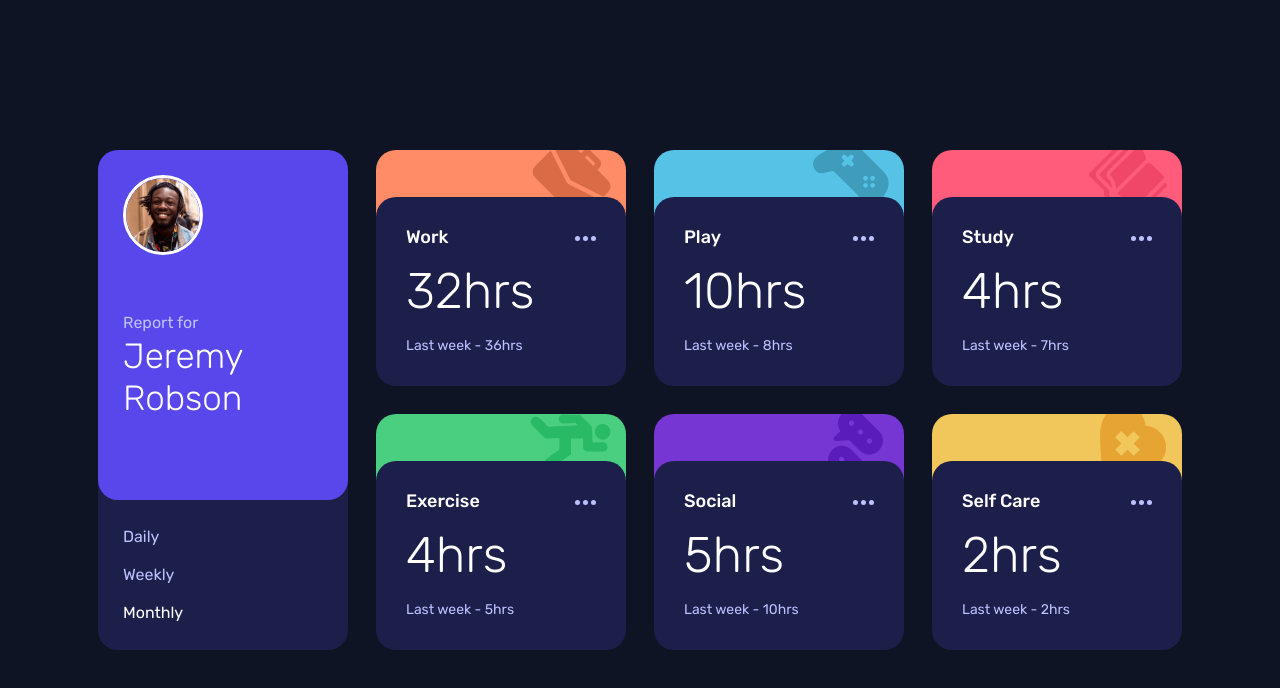
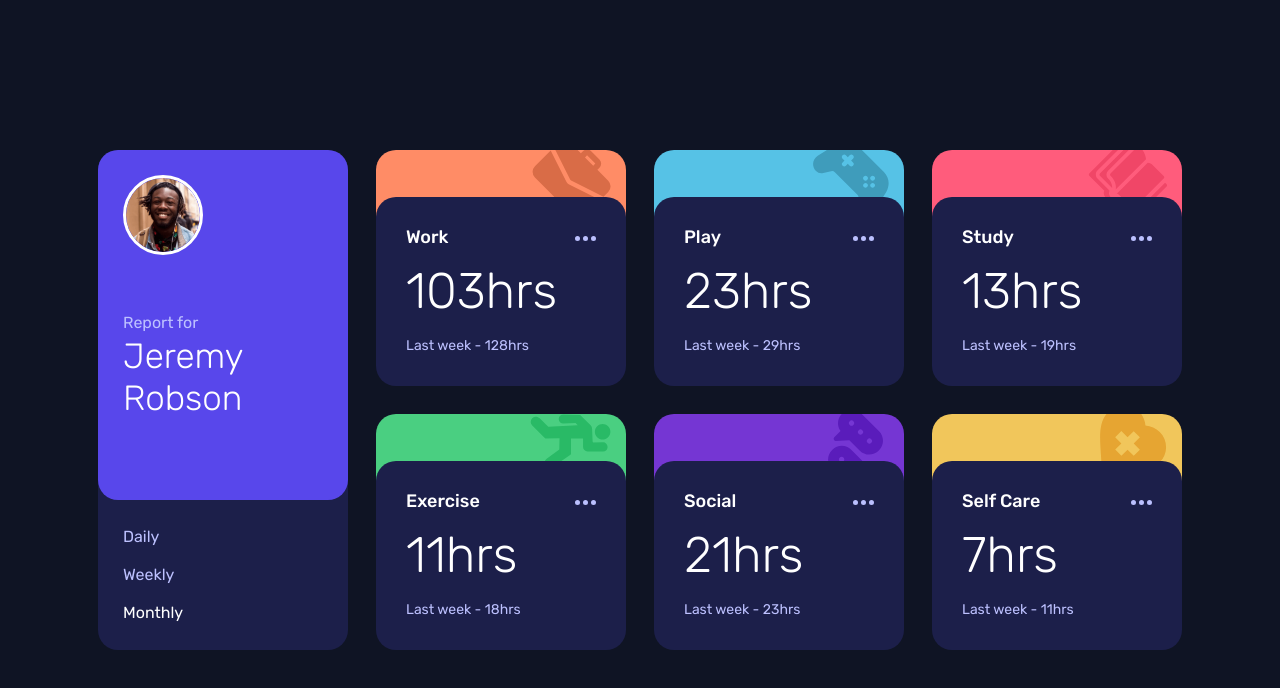
Before and after one commit to a-zajonc/time-tracking-dashboard, a React (Create React App) app: page / in a window 1280 px wide. Shown: the top 688 px of the page. Built offline with nearby package versions, Linux system fonts and the light colour scheme.

Commit message:
Add Rendering Daily Weekly and Monthly Data

```diff
--- a/src/components/ActivityBox/index.js
+++ b/src/components/ActivityBox/index.js
@@ -1,12 +1,35 @@
 import { GridItem, Box, Heading, Img, Text } from "@chakra-ui/react";
 import ellipsis from "./icon-ellipsis.svg";
+import data from "../data.json";
+
+function getCurrentPeriodValue(period, index) {
+  if (period === "daily") {
+    return data[index].timeframes.daily.current;
+  }
+  if (period === "monthly") {
+    return data[index].timeframes.monthly.current;
+  } else {
+    return data[index].timeframes.weekly.current;
+  }
+}
+
+function getPreviousPeriodValue(period, index) {
+  if (period === "daily") {
+    return data[index].timeframes.daily.previous;
+  }
+  if (period === "monthly") {
+    return data[index].timeframes.monthly.previous;
+  } else {
+    return data[index].timeframes.weekly.previous;
+  }
+}
 
 export function ActivityBox({
   backgroundColor,
   icon,
   activityName,
-  hoursNumber,
-  hoursNumberLastWeek,
+  period,
+  index,
 }) {
   return (
     <GridItem
@@ -43,10 +66,10 @@ export function ActivityBox({
           <Img src={ellipsis} alt="Ellipsis" />
         </Box>
         <Text fontSize="50px" color="white" fontWeight="300" pt="10gpx">
-          {hoursNumber}hrs
+          {getCurrentPeriodValue(period, index)}hrs
         </Text>
         <Text color="#BDC1FF" fontSize="14px">
-          Last week - {hoursNumberLastWeek}hrs
+          Last week - {getPreviousPeriodValue(period, index)}hrs
         </Text>
       </Box>
     </GridItem>
--- a/src/components/Exercise/index.js
+++ b/src/components/Exercise/index.js
@@ -2,14 +2,14 @@ import { ActivityBox } from "../ActivityBox";
 import icon from "./icon-exercise.svg";
 import data from "../data.json";
 
-export function Exercise() {
+export function Exercise({ index, period }) {
   return (
     <ActivityBox
       backgroundColor="#4ACF81"
       icon={icon}
-      activityName="Exercise"
-      hoursNumber={data[3].timeframes.weekly.current}
-      hoursNumberLastWeek={data[3].timeframes.weekly.previous}
+      activityName={data[index].title}
+      period={period}
+      index={index}
     />
   );
 }
--- a/src/components/Play/index.js
+++ b/src/components/Play/index.js
@@ -2,14 +2,14 @@ import { ActivityBox } from "../ActivityBox";
 import icon from "./icon-play.svg";
 import data from "../data.json";
 
-export function Play() {
+export function Play({ index, period }) {
   return (
     <ActivityBox
       backgroundColor="#56C2E6"
       icon={icon}
-      activityName="Play"
-      hoursNumber={data[1].timeframes.weekly.current}
-      hoursNumberLastWeek={data[1].timeframes.weekly.previous}
+      activityName={data[index].title}
+      period={period}
+      index={index}
     />
   );
 }
--- a/src/components/SelfCare/index.js
+++ b/src/components/SelfCare/index.js
@@ -2,14 +2,14 @@ import { ActivityBox } from "../ActivityBox";
 import icon from "./icon-self-care.svg";
 import data from "../data.json";
 
-export function SelfCare() {
+export function SelfCare({ index, period }) {
   return (
     <ActivityBox
       backgroundColor="#F1C65B"
       icon={icon}
-      activityName="Self Care"
-      hoursNumber={data[5].timeframes.weekly.current}
-      hoursNumberLastWeek={data[5].timeframes.weekly.previous}
+      activityName={data[index].title}
+      period={period}
+      index={index}
     />
   );
 }
--- a/src/components/Social/index.js
+++ b/src/components/Social/index.js
@@ -2,14 +2,14 @@ import { ActivityBox } from "../ActivityBox";
 import icon from "./icon-social.svg";
 import data from "../data.json";
 
-export function Social() {
+export function Social({ index, period }) {
   return (
     <ActivityBox
       backgroundColor="#7536D3"
       icon={icon}
-      activityName="Social"
-      hoursNumber={data[4].timeframes.weekly.current}
-      hoursNumberLastWeek={data[4].timeframes.weekly.previous}
+      activityName={data[index].title}
+      period={period}
+      index={index}
     />
   );
 }
--- a/src/components/Study/index.js
+++ b/src/components/Study/index.js
@@ -2,14 +2,14 @@ import { ActivityBox } from "../ActivityBox";
 import icon from "./icon-study.svg";
 import data from "../data.json";
 
-export function Study() {
+export function Study({ period, index }) {
   return (
     <ActivityBox
       backgroundColor="#FF5C7C"
       icon={icon}
-      activityName="Study"
-      hoursNumber={data[2].timeframes.weekly.current}
-      hoursNumberLastWeek={data[2].timeframes.weekly.previous}
+      activityName={data[index].title}
+      period={period}
+      index={index}
     />
   );
 }
--- a/src/components/Work/index.js
+++ b/src/components/Work/index.js
@@ -2,14 +2,14 @@ import icon from "./icon-work.svg";
 import { ActivityBox } from "../ActivityBox";
 import data from "../data.json";
 
-export function Work() {
+export function Work({ index, period }) {
   return (
     <ActivityBox
       backgroundColor="#FF8C66"
       icon={icon}
-      activityName="Work"
-      hoursNumber={data[0].timeframes.weekly.current}
-      hoursNumberLastWeek={data[0].timeframes.weekly.previous}
+      activityName={data[index].title}
+      period={period}
+      index={index}
     />
   );
 }
--- a/src/components/index.js
+++ b/src/components/index.js
@@ -19,12 +19,12 @@ export function TimeTrackingDashboard() {
       gap={7}
     >
       <Profile setPeriod={setPeriod} period={period} />
-      <Work />
-      <Play />
-      <Study />
-      <Exercise />
-      <Social />
-      <SelfCare />
+      <Work period={period} index="0" />
+      <Play period={period} index="1" />
+      <Study period={period} index="2" />
+      <Exercise period={period} index="3" />
+      <Social period={period} index="4" />
+      <SelfCare period={period} index="5" />
     </Grid>
   );
 }
```
